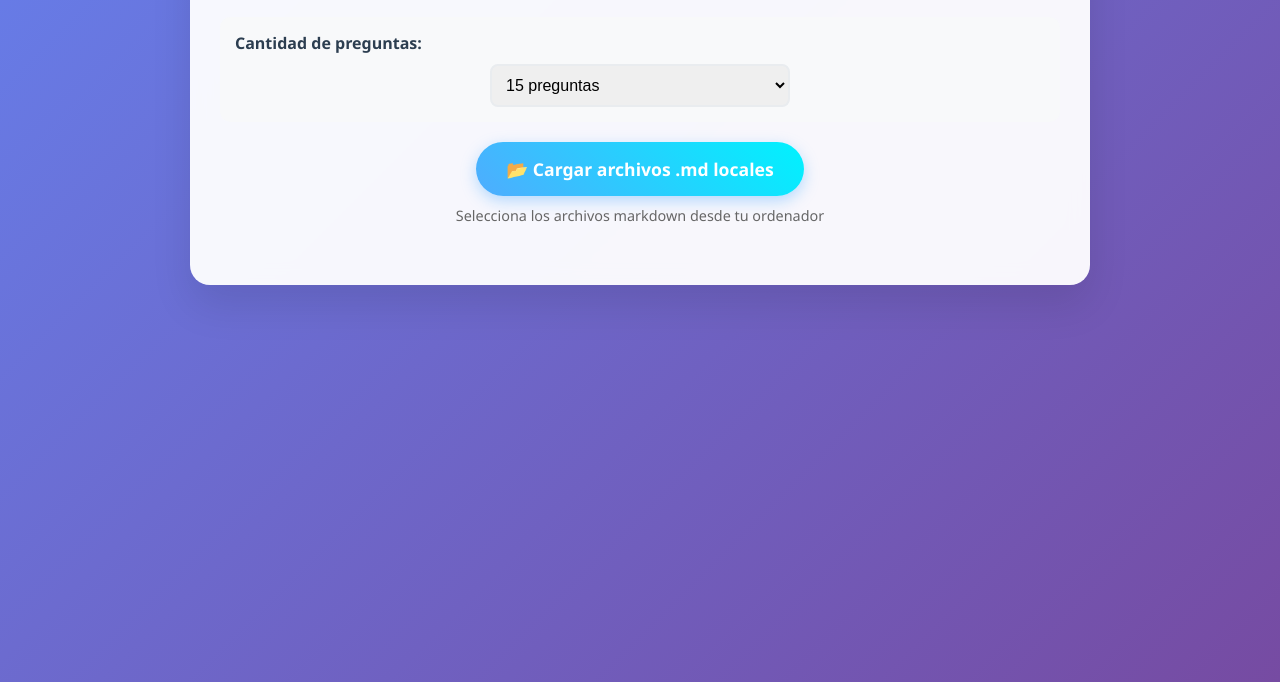
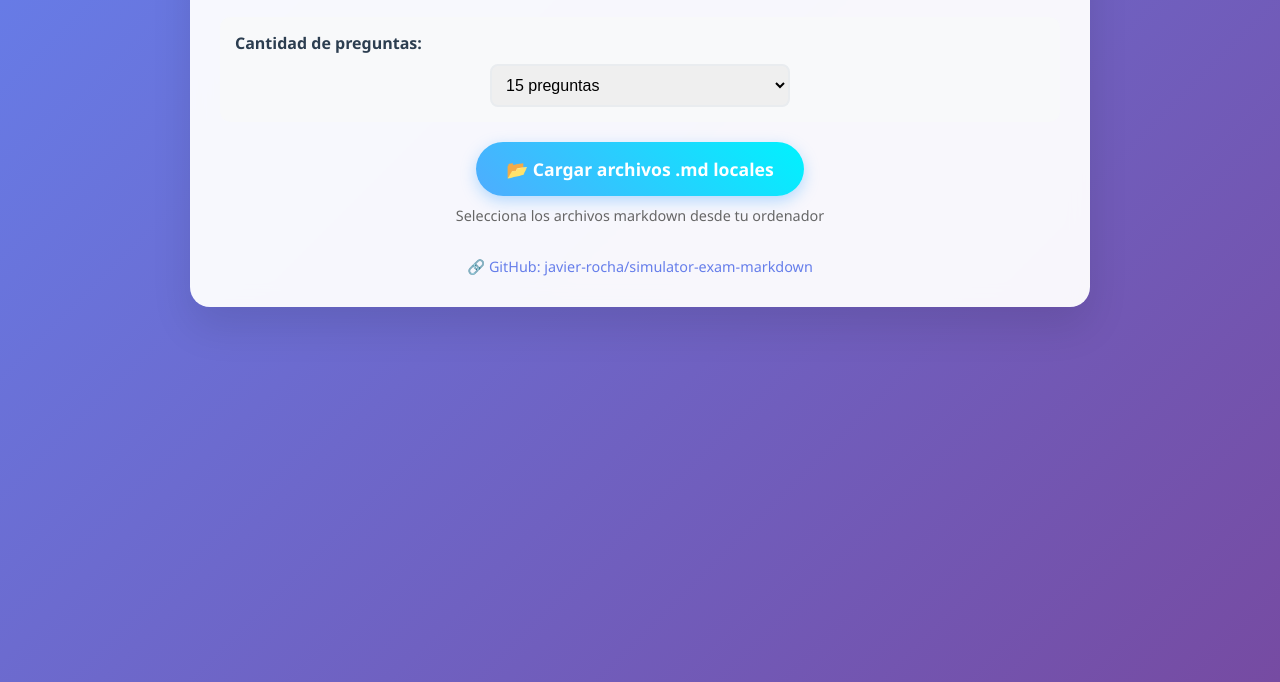
Before and after one commit to javier-rocha/simulator-exam-markdown, a plain HTML site: page simulator-exam-markdown.html in a window 1280 px wide. Shown: the part 118-800 px from the top of the page. Drawn offline with Linux system fonts and the light colour scheme.

Commit message:
Update Files

```diff
--- a/simulator-exam-markdown.html
+++ b/simulator-exam-markdown.html
@@ -364,6 +364,10 @@
         <div class="file-list" id="file-list">
             <!-- Los archivos .md se cargarán aquí -->
         </div>
+
+        <div style="text-align: center; margin-top: 20px;">
+            <a href="https://github.com/javier-rocha/simulator-exam-markdown/" target="_blank" style="color: #667eea; text-decoration: none; font-size: 0.9em;">🔗 GitHub: javier-rocha/simulator-exam-markdown</a>
+        </div>
     </div>
 
     <!-- Pantalla de preguntas -->
```
